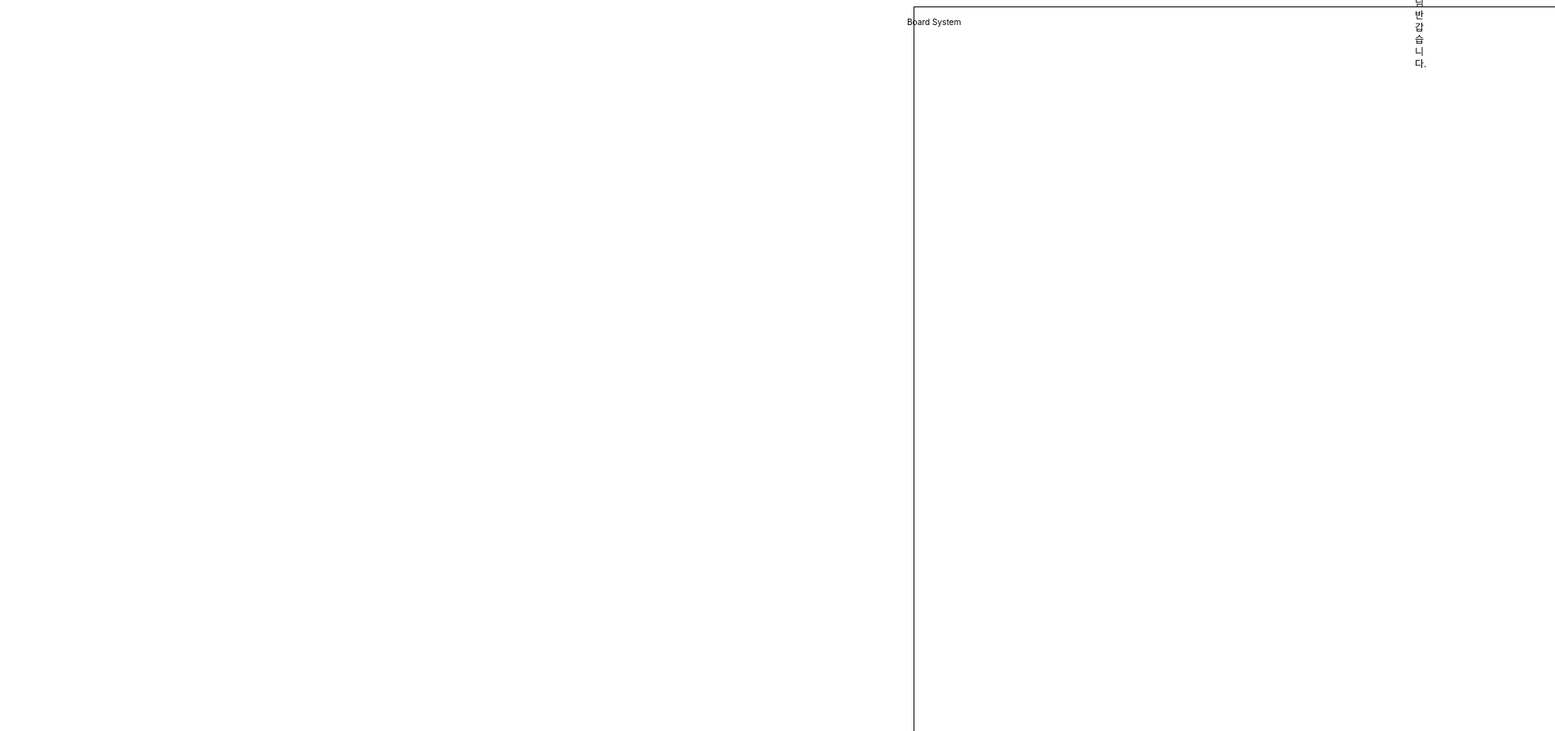
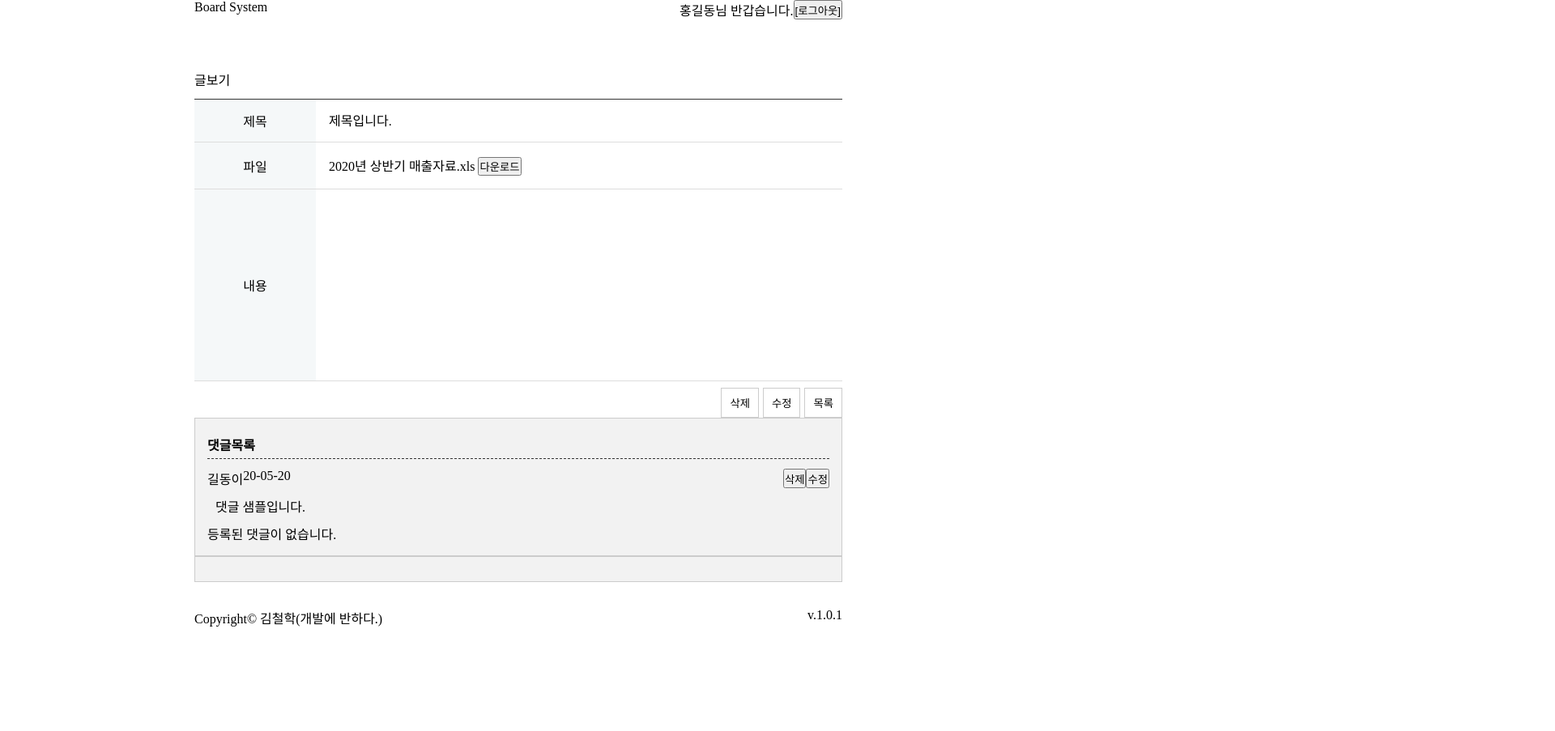
Before and after one commit to sujeonq/html, a plain HTML site: page board/view.html in a window 1280 px wide. Shown: the top 903 px of the page at 81% size, 1920 px wide, since content can reach past the window. After the commit the page ends 800 px from the top, so only its background shows below. Drawn offline with Linux system fonts and the light colour scheme.

Commit message:
Add files via upload

```diff
--- a/board/view.html
+++ b/board/view.html
@@ -1,137 +1,202 @@
 <!DOCTYPE html>
 <html lang="en">
+	<head>
+		<meta charset="UTF-8" />
+		<meta name="viewport" content="width=device-width, initial-scale=1.0" />
+		<title>Document</title>
+		<style>
+			/* reset */
 
-<head>
-    <meta charset="UTF-8">
-    <meta name="viewport" content="width=device-width, initial-scale=1.0">
-    <title>Board View</title>
-    <style>
 			* {
-            float: inherit;
-            top: -318px;
-            left: -2668px;
-            padding: 0px 560px 18px 560px;
-            gap: 0px;
-            opacity: 0px;
+				margin: 0;
+				padding: 0;
+				box-sizing: border-box;
 			}
 
-        header {
-            position: absolute;
-            height: 35px;
-            left: 560px;
-            right: 560px;
-            top: 0px;
+			input {
+				border: none;
+				font-size: 16px;
 			}
 
-        header>h3 {
-            position: absolute;
-            width: 67.87px;
-            height: 14px;
-            left: 0px;
-            top: 10px;
-
-            font-family: 'Inter';
-            font-style: normal;
-            font-weight: 400;
-            font-size: 10.125px;
-            line-height: 12px;
+			textarea {
+				border: none;
+				resize: none;
+				width: 100%;
+				height: 200px;
+				font-size: 16px;
+			}
+			.container {
+				width: 100%;
+				height: 100%;
 				display: flex;
-            align-items: center;
-
-            color: #000000;
-
+				justify-content: center;
 			}
 
-        main {
+			.box {
 				width: 800px;
-            height: 896px;
-            top: 95px;
-            left: 560px;
-            gap: 0px;
-            opacity: 0px;
-            border: 1px solid black;
-            box-sizing: border-box;
-
 			}
 
-
-        header>span {
-            position: absolute;
-            width: 173.2px;
-            height: 14px;
-            left: 627px;
-            top: 11px;
-
-            font-family: 'Inter';
-            font-style: normal;
-            font-weight: 400;
-            font-size: 12px;
-            line-height: 15px;
+			.info {
 				display: flex;
-            align-items: center;
-
-            color: #000000;
+			}
+			.header {
+				display: flex;
+				justify-content: space-between;
+				margin-bottom: 50px;
 			}
 
-
 			footer {
-            position: absolute;
-            height: 17px;
-            left: 560px;
-            right: 570px;
-            top: 1051px;
+				width: 100%;
+				display: flex;
+				justify-content: center;
+				margin: 32px 0 12px;
 			}
 
-        footer > class > copy {
-            position: absolute;
-            width: 182.87px;
-            height: 14px;
-            left: 0px;
-            top: 1px;
-
-            font-family: 'Inter';
-            font-style: normal;
-            font-weight: 400;
-            font-size: 12px;
-            line-height: 15px;
+			.footer_wrap {
+				width: 800px;
 				display: flex;
-            align-items: center;
-
-            color: #777777;
+				justify-content: space-between;
 			}
 
-        footer version {
-            position: absolute;
-            width: 30.2px;
-            height: 14px;
-            left: 760px;
-            top: 0px;
+			/* 글보기 */
+			.button_wrap {
+				width: 100%;
+				display: flex;
+				justify-content: right;
+				gap: 5px;
+				margin-top: 8px;
+			}
 
-            font-family: 'Inter';
-            font-style: normal;
-            font-weight: 400;
-            font-size: 12px;
-            line-height: 15px;
+			.board_title {
+				border-bottom: 1px solid #333;
+				padding: 12px 0;
+			}
+
+			.board_btn {
+				background-color: white;
+				border: 1px solid #ccc;
+				padding: 8px 10px;
+			}
+
+			.list {
 				display: flex;
+				border-bottom: 1px solid #ddd;
+			}
+
+			.board_sub_title {
+				width: 150px;
+				background-color: #f5f8f9;
+				display: flex;
+				justify-content: center;
 				align-items: center;
+				/* justify-content = 가로정렬 */
+				/* align-items = 세로정렬 */
+			}
 
-            color: #777777;
+			.board_content {
+				width: calc(100% - 150px);
+				padding: 16px;
+			}
+
+			/* 댓글 목록 */
+
+			.comm_top {
+				display: flex;
+				justify-content: space-between;
+			}
+
+			.wrap {
+				display: flex;
+			}
+
+			.item {
+				background-color: #f2f2f2;
+				border: 1px solid #ccc;
+				padding: 15px;
+			}
+
+			.item_title {
+				border-bottom: 1px dashed #333;
+				padding: 5px 0;
+				margin-bottom: 12px;
+				font-weight: bold;
+			}
+
+			.comm_content {
+				padding: 10px;
 			}
 		</style>
 	</head>
 
 	<body>
-    <header>
-        <h3>Board System</h3>
-        <span>홍길동님 반갑습니다.
-            <a class="#">로그아웃</a>
-        </span>
-    </header>
-    <main></main>
+		<div class="container">
+			<div class="box">
+				<div class="header">
+					<span>Board System</span>
+					<div class="info">
+						<div class="user_name">홍길동</div>
+						님 반갑습니다.
+						<button type="button">[로그아웃]</button>
+					</div>
+				</div>
+				<div class="main">
+					<div class="board">
+						<div class="board_title">글보기</div>
+						<div class="board_box">
+							<div class="list">
+								<div class="board_sub_title">제목</div>
+								<div class="board_content">
+									<input value="제목입니다." />
+								</div>
+							</div>
+							<div class="list">
+								<div class="board_sub_title">파일</div>
+								<div class="board_content">
+									2020년 상반기 매출자료.xls
+									<button type="button">다운로드</button>
+								</div>
+							</div>
+							<div class="list">
+								<div class="board_sub_title">내용</div>
+								<div class="board_content">
+									<textarea></textarea>
+								</div>
+							</div>
+						</div>
+						<div class="button_wrap">
+							<button class="board_btn">삭제</button>
+							<button class="board_btn">수정</button>
+							<button class="board_btn">목록</button>
+						</div>
+					</div>
+					<div class="item">
+						<div class="item_title">댓글목록</div>
+						<div class="comm_wrap">
+							<div class="comm">
+								<div class="comm_top">
+									<div class="wrap">
+										<div class="comm_name">길동이</div>
+										<div class="comm_date">20-05-20</div>
+									</div>
+									<div class="wrap">
+										<button class="button">삭제</button>
+										<button class="button">수정</button>
+									</div>
+								</div>
+								<div class="comm_content">댓글 샘플입니다.</div>
+							</div>
+							<div class="none">등록된 댓글이 없습니다.</div>
+						</div>
+					</div>
+					<div class="item"></div>
+				</div>
+			</div>
+		</div>
 		<footer>
-        <span class="copy">Copyrightⓒ 김철학(개발에반하다.) </span>
-        <span class="version">v1.0.1</span>
+			<div class="footer_wrap">
+				<span>Copyright© 김철학(개발에 반하다.)</span>
+				<p class="version">v.1.0.1</p>
+			</div>
 		</footer>
 	</body>
-
 </html>
```
Lines whose indentation alone changed are shown as unchanged.
